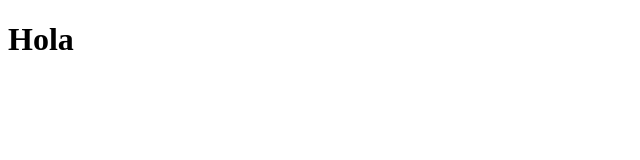
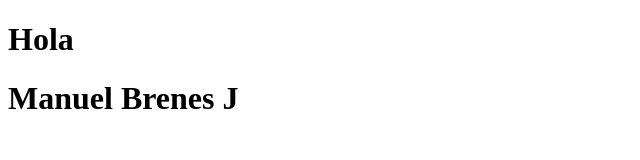
Before and after one commit to manuelbrenesj/vue-test, a plain HTML site: page index.html in a window 1280 px wide. Shown: the whole page, without its empty margins (0-640 px from the left). Drawn offline with Linux system fonts and the light colour scheme.

Commit message:
Second commit

```diff
--- a/index.html
+++ b/index.html
@@ -7,5 +7,6 @@
 </head>
 <body>
     <h1>Hola</h1>
+    <h1>Manuel Brenes J</h1>
 </body>
 </html>
```
